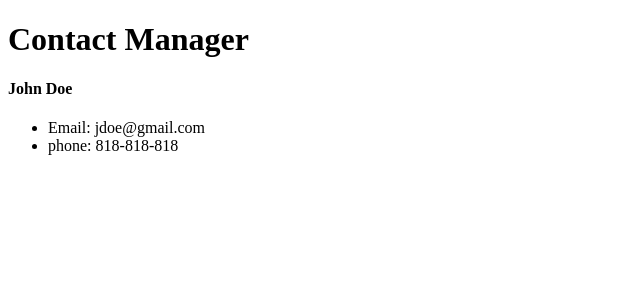
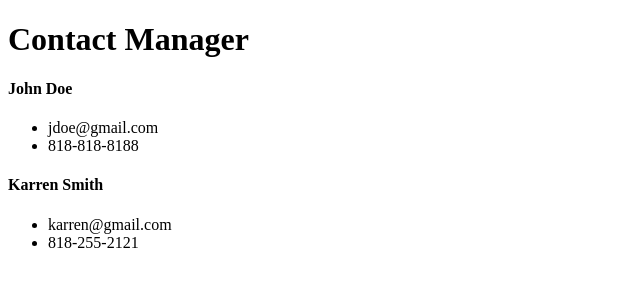
Before and after one commit to T-Wesst/React_Front_Back, a React (Create React App) app in the folder projects/contactmanager/: page / in a window 1280 px wide. Shown: the top 300 px of the page, without its empty margins (0-640 px from the left). Built offline with nearby package versions, Linux system fonts and the light colour scheme.

Commit message:
add props

```diff
--- a/projects/contactmanager/src/App.js
+++ b/projects/contactmanager/src/App.js
@@ -7,8 +7,13 @@ class App extends Component {
   render() {
     return (
       <div className="App">
-        <Header />
-        <Contact />
+        <Header branding="Contact Manager" />
+        <Contact name="John Doe" email="jdoe@gmail.com" phone="818-818-8188" />
+        <Contact
+          name="Karren Smith"
+          email="karren@gmail.com"
+          phone="818-255-2121"
+        />
       </div>
     );
   }
--- a/projects/contactmanager/src/components/Contact.js
+++ b/projects/contactmanager/src/components/Contact.js
@@ -4,10 +4,11 @@ class Contact extends Component {
   render() {
     return (
       <div>
-        <h4>John Doe</h4>
+        {/*class componets use this.props.<propName>*/}
+        <h4>{this.props.name}</h4>
         <ul>
-          <li>Email: jdoe@gmail.com</li>
-          <li>phone: 818-818-818</li>
+          <li>{this.props.email}</li>
+          <li>{this.props.phone}</li>
         </ul>
       </div>
     );
--- a/projects/contactmanager/src/components/Header.js
+++ b/projects/contactmanager/src/components/Header.js
@@ -1,8 +1,9 @@
 import React from "react";
-const Header = () => {
+const Header = props => {
   return (
     <div>
-      <h1>Contact Manager</h1>
+      {/*functional componets use props.<propName>*/}
+      <h1>{props.branding}</h1>
     </div>
   );
 };
```
